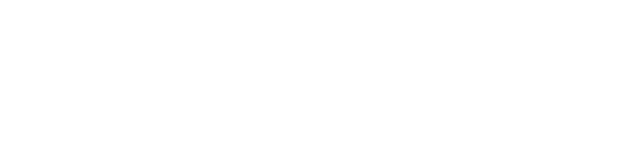
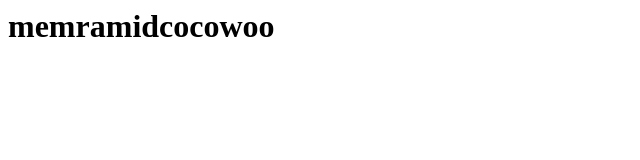
Before and after one commit to cocowoo83/mermaidcoco.github.io, a plain HTML site: page index.html in a window 1280 px wide. Shown: the whole page, without its empty margins (0-640 px from the left). Drawn offline with Linux system fonts and the light colour scheme.

Commit message:
Update index.html

```diff
--- a/index.html
+++ b/index.html
@@ -1 +1 @@
-<h1><c/h1>
+ <h1>memramidcocowoo</h1>
```
